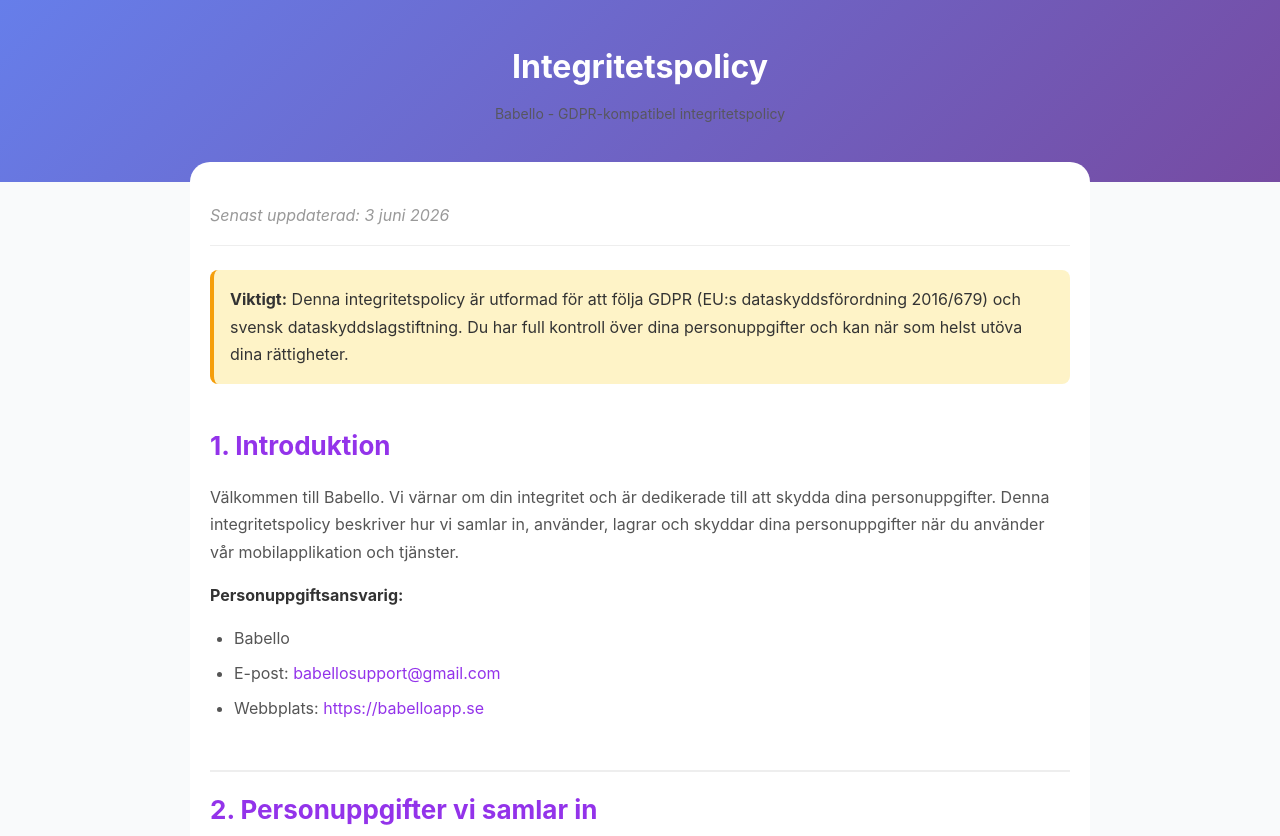
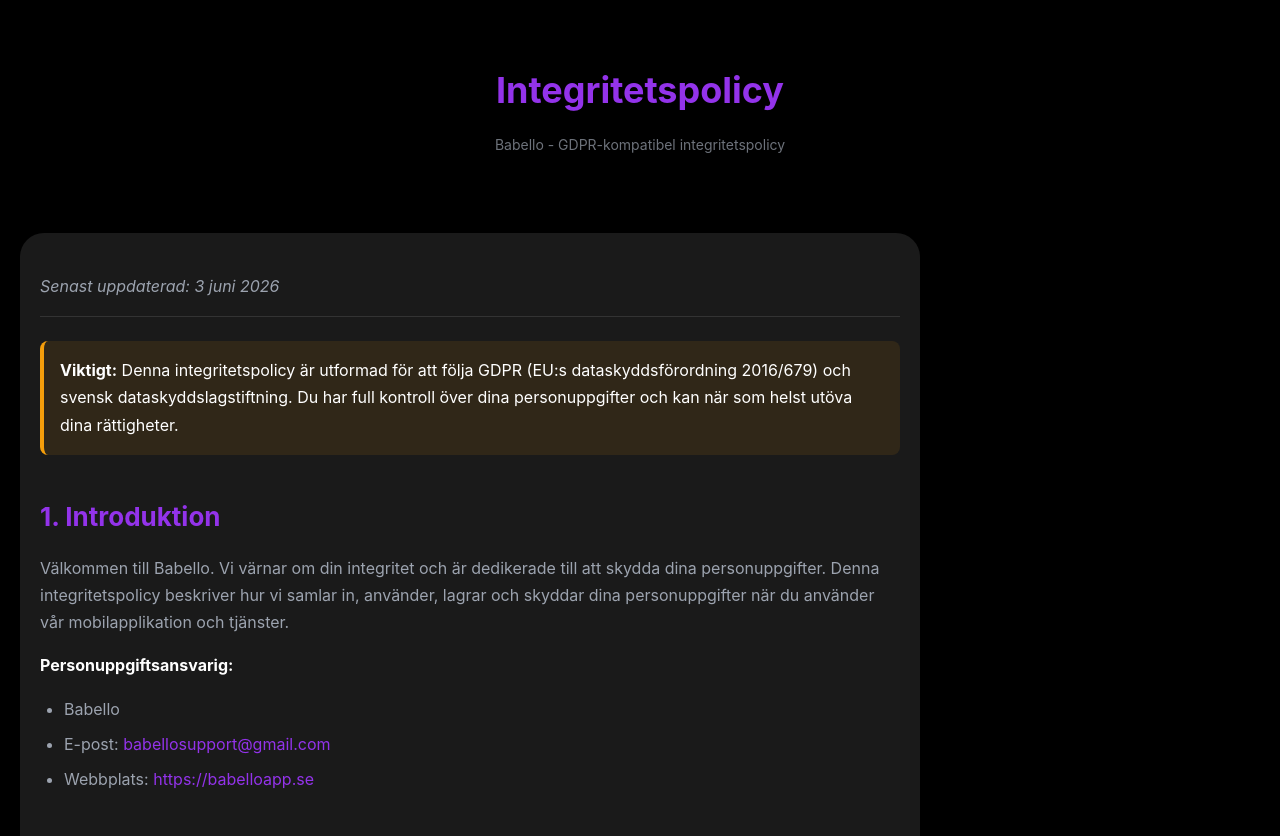
Before and after one commit to ellinorwase/babello-website, a website: page public/privacy.html in a window 1280 px wide. Shown: the top 836 px of the page. Drawn offline with Linux system fonts and the light colour scheme.

Commit message:
Convert privacy policy to dark theme matching babelloapp.se

```diff
--- a/public/privacy.html
+++ b/public/privacy.html
@@ -14,50 +14,57 @@
 
         body {
             font-family: -apple-system, BlinkMacSystemFont, 'Segoe UI', 'Roboto', sans-serif;
-            background: #f9fafb;
-            color: #333;
+            background: #000000;
+            color: #ffffff;
             line-height: 1.7;
+            min-height: 100vh;
         }
 
         .header {
-            background: linear-gradient(135deg, #667eea 0%, #764ba2 100%);
+            background: #000000;
             color: white;
-            padding: 40px 20px;
+            padding: 60px 20px 40px;
             text-align: center;
         }
 
         .header h1 {
-            font-size: 32px;
-            margin-bottom: 8px;
+            font-size: 36px;
+            margin-bottom: 12px;
+            color: #9333ea;
+            font-weight: 700;
         }
 
         .header p {
-            opacity: 0.9;
+            opacity: 0.7;
             font-size: 14px;
+            color: #9ca3af;
         }
 
         .container {
             max-width: 900px;
             margin: 0 auto;
             padding: 40px 20px 80px;
-            background: white;
-            margin-top: -20px;
-            border-radius: 20px 20px 0 0;
+            background: #1a1a1a;
+            margin-top: 0;
+            border-radius: 24px;
+            margin: 20px;
+            box-shadow: 0 20px 60px rgba(0, 0, 0, 0.5);
         }
 
         .update-date {
-            color: #999;
+            color: #9ca3af;
             font-style: italic;
             margin-bottom: 24px;
             padding-bottom: 16px;
-            border-bottom: 1px solid #eee;
+            border-bottom: 1px solid #333;
         }
 
         .toc {
-            background: #f9fafb;
+            background: #0a0a0a;
             padding: 20px;
             border-radius: 12px;
             margin: 32px 0;
+            border: 1px solid #333;
         }
 
         .toc h3 {
@@ -76,7 +83,7 @@
         }
 
         .toc a {
-            color: #667eea;
+            color: #9333ea;
             text-decoration: none;
         }
 
@@ -90,7 +97,7 @@
             margin-bottom: 16px;
             font-size: 26px;
             padding-top: 16px;
-            border-top: 2px solid #eee;
+            border-top: 2px solid #333;
         }
 
         h2:first-of-type {
@@ -99,14 +106,14 @@
         }
 
         h3 {
-            color: #333;
+            color: #ffffff;
             margin-top: 24px;
             margin-bottom: 12px;
             font-size: 20px;
         }
 
         h4 {
-            color: #555;
+            color: #e5e7eb;
             margin-top: 16px;
             margin-bottom: 8px;
             font-size: 16px;
@@ -115,7 +122,7 @@
 
         p {
             margin-bottom: 16px;
-            color: #555;
+            color: #9ca3af;
         }
 
         ul, ol {
@@ -125,11 +132,11 @@
 
         li {
             margin-bottom: 8px;
-            color: #555;
+            color: #9ca3af;
         }
 
         strong {
-            color: #333;
+            color: #ffffff;
         }
 
         a {
@@ -142,7 +149,7 @@
         }
 
         .highlight-box {
-            background: #fef3c7;
+            background: rgba(245, 158, 11, 0.1);
             border-left: 4px solid #f59e0b;
             padding: 16px;
             margin: 24px 0;
@@ -150,7 +157,7 @@
         }
 
         .info-box {
-            background: #dbeafe;
+            background: rgba(59, 130, 246, 0.1);
             border-left: 4px solid #3b82f6;
             padding: 16px;
             margin: 24px 0;
@@ -158,7 +165,7 @@
         }
 
         .success-box {
-            background: #d1fae5;
+            background: rgba(16, 185, 129, 0.1);
             border-left: 4px solid #10b981;
             padding: 16px;
             margin: 24px 0;
@@ -178,21 +185,24 @@
 
         .back-link:hover {
             transform: translateY(-2px);
+            background: #a855f7;
         }
 
         .contact-info {
-            background: #f9fafb;
+            background: #0a0a0a;
             padding: 24px;
             border-radius: 12px;
             margin: 32px 0;
+            border: 1px solid #333;
         }
 
         code {
-            background: #f3f4f6;
+            background: #0a0a0a;
             padding: 2px 6px;
             border-radius: 4px;
             font-family: 'Courier New', monospace;
             font-size: 14px;
+            color: #9333ea;
         }
     </style>
 </head>
```
